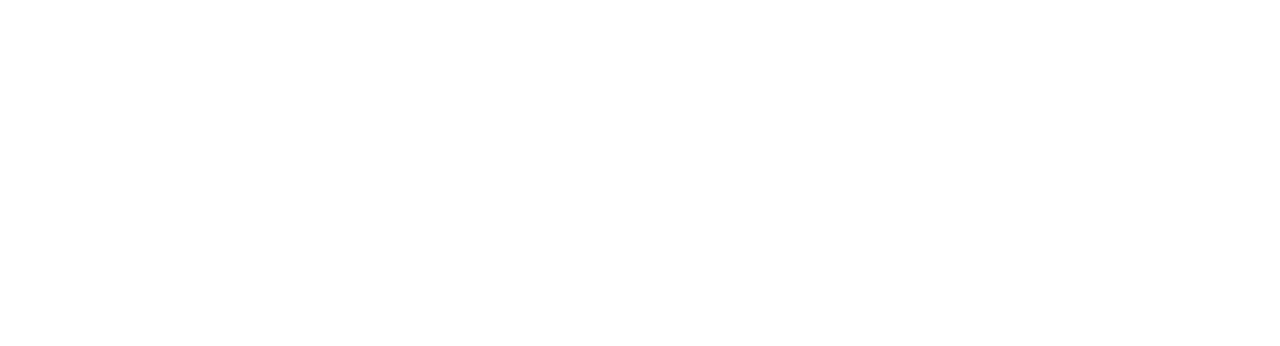
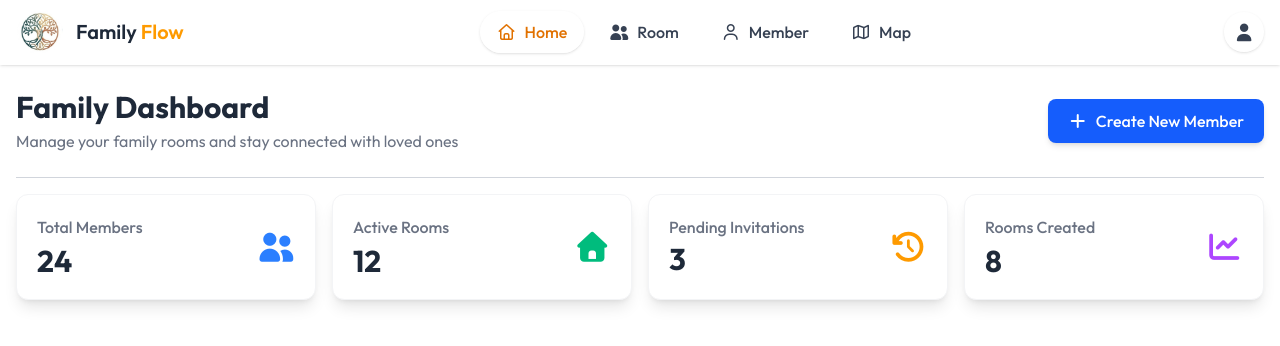
Before and after one commit to SAHIL1703/FamilyFlow-Client, a React (Vite) app: page /app-dashboard in a window 1280 px wide. Before the commit this address had no page. Shown: the top 346 px of the page. Built offline with nearby package versions, Linux system fonts and the light colour scheme.

Commit message:
Added the Dashboard half Functionality

```diff
--- a/src/App.jsx
+++ b/src/App.jsx
@@ -1,6 +1,8 @@
 import React from "react";
 import { Route, Routes } from "react-router-dom";
 import LandingPage from "./Pages/LandingPage";
+import DashboardPage from "./Pages/DashboardPage";
+import RoomPage from "./Pages/RoomPage";
 
 //This is For Auth checking
 // simple auth check (replace with your auth logic/context)
@@ -16,6 +18,8 @@
     <>
       <Routes>
         <Route path="/" element={<LandingPage />} />
+        <Route path="/app-dashboard" element={<DashboardPage />} />
+        <Route path="app-room" element={<RoomPage />}/>
       </Routes>
     </>
   );
--- a/src/Pages/DashboardPage.jsx
+++ b/src/Pages/DashboardPage.jsx
@@ -1,9 +1,12 @@
 import React from 'react'
+import Navbar from '../components/NavbarComponent/Navbar'
+import CreateMember from '../components/DashboardPageComponent/CreateMember'
 
 const DashboardPage = () => {
   return (
     <div>
-
+        <Navbar />
+        <CreateMember />
     </div>
   )
 }
--- /dev/null
+++ b/src/Pages/RoomPage.jsx
@@ -0,0 +1,13 @@
+import React from 'react'
+import Navbar from '../components/NavbarComponent/Navbar'
+
+const RoomPage = () => {
+  return (
+    <div>
+        <Navbar />
+        <p>This is the Room Page</p>
+    </div>
+  )
+}
+
+export default RoomPage
--- /dev/null
+++ b/src/components/DashboardPageComponent/CreateMember.jsx
@@ -0,0 +1,82 @@
+import React from "react";
+import { useNavigate } from "react-router-dom";
+
+const CreateMember = () => {
+  const navigate = useNavigate();
+
+  return (
+    <div>
+      {/* Family Info And Create Member */}
+      <div className="my-4 max-w-7xl mx-auto flex flex-col sm:flex-row sm:items-center sm:justify-between px-4 gap-4">
+        <div className="flex flex-col py-2">
+          <h1 className="text-3xl font-bold text-gray-800">Family Dashboard</h1>
+          <p className="text-gray-500 mt-1">
+            Manage your family rooms and stay connected with loved ones
+          </p>
+        </div>
+        <button
+          onClick={() => navigate("/app-room")}
+          className="whitespace-nowrap flex items-center justify-center gap-2 px-5 py-2.5 bg-blue-600 hover:bg-blue-700 text-white font-medium rounded-lg shadow-md hover:shadow-lg transition-all duration-300 active:scale-95"
+        >
+          <i className="fa-solid fa-plus"></i>
+          <span>Create New Member</span>
+        </button>
+      </div>
+
+      <div className="max-w-7xl mx-auto px-4">
+         <hr className="border-t border-gray-300 my-4" />
+      </div>
+
+      {/* Statistics Cards */}
+      <div className="grid grid-cols-1 sm:grid-cols-2 md:grid-cols-4 max-w-7xl mx-auto gap-4 px-4 my-4">
+
+        {/* Total Members */}
+        <div className="flex justify-between p-5 bg-white shadow-lg rounded-xl border border-gray-100 hover:shadow-xl transition-shadow duration-300">
+          <div className="flex flex-col justify-center">
+            <p className="text-gray-500 font-medium">Total Members</p>
+            <p className="text-3xl font-bold text-gray-800 mt-1">24</p>
+          </div>
+          <div className="flex items-center justify-center">
+            <i className="text-blue-500 text-3xl fa-solid fa-user-group"></i>
+          </div>
+        </div>
+
+        {/* Active Rooms */}
+        <div className="flex justify-between p-5 bg-white shadow-lg rounded-xl border border-gray-100 hover:shadow-xl transition-shadow duration-300">
+          <div className="flex flex-col justify-center">
+            <p className="text-gray-500 font-medium">Active Rooms</p>
+            <p className="text-3xl font-bold text-gray-800 mt-1">12</p>
+          </div>
+          <div className="flex items-center justify-center">
+            <i className="text-emerald-500 text-3xl fa-solid fa-house"></i>
+          </div>
+        </div>
+
+        {/* Pending Invitations */}
+        <div className="flex justify-between p-5 bg-white shadow-lg rounded-xl border border-gray-100 hover:shadow-xl transition-shadow duration-300">
+          <div className="flex flex-col justify-center">
+            <p className="text-gray-500 font-medium leading-tight">Pending Invitations</p>
+            <p className="text-3xl font-bold text-gray-800 mt-1">3</p>
+          </div>
+          <div className="flex items-center justify-center">
+            <i className="text-amber-500 text-3xl fa-solid fa-clock-rotate-left"></i>
+          </div>
+        </div>
+
+        {/* Rooms Created */}
+        <div className="flex justify-between p-5 bg-white shadow-lg rounded-xl border border-gray-100 hover:shadow-xl transition-shadow duration-300">
+          <div className="flex flex-col justify-center">
+            <p className="text-gray-500 font-medium">Rooms Created</p>
+            <p className="text-3xl font-bold text-gray-800 mt-1">8</p>
+          </div>
+          <div className="flex items-center justify-center">
+            <i className="text-purple-500 text-3xl fa-solid fa-chart-line"></i>
+          </div>
+        </div>
+
+      </div>
+    </div>
+  );
+};
+
+export default CreateMember;
--- /dev/null
+++ b/src/components/NavbarComponent/Navbar.jsx
@@ -0,0 +1,130 @@
+import React, { useState } from "react";
+import { Link, useLocation } from "react-router-dom";
+
+const Navbar = () => {
+  const location = useLocation();
+  const [isMobileMenuOpen, setIsMobileMenuOpen] = useState(false);
+
+  const navItems = [
+    { name: "Home", path: "/app-dashboard", className: "fa-regular fa-house" },
+    { name: "Room", path: "/app-room", className: "fa-solid fa-user-group" },
+    { name: "Member", path: "/member", className: "fa-regular fa-user" },
+    { name: "Map", path: "/map", className: "fa-regular fa-map" },
+  ];
+
+  return (
+    <nav className="sticky top-0 z-50 w-full backdrop-blur-md bg-white/30 border-b border-white/20 shadow-sm transition-all duration-300">
+      {/* Main Container */}
+      <div className="flex justify-between items-center px-4 py-2 max-w-7xl mx-auto">
+        {/* 1. LEFT: Logo */}
+        <div className="inline-flex items-center gap-2 sm:gap-3">
+          <img
+            className="w-10 h-10 sm:h-12 sm:w-12 rounded-full object-cover border border-white/50"
+            src="./familyflow_logo_tree.jpg"
+            alt="Logo"
+          />
+          <h1 className="text-lg sm:text-xl font-semibold text-gray-800">
+            Family <span className="text-amber-500">Flow</span>
+          </h1>
+        </div>
+
+        {/* 2. CENTER: Desktop Navbar Links (Hidden on Mobile) */}
+        <div className="hidden md:flex">
+          <ul className="flex items-center gap-2">
+            {navItems.map((item) => {
+              const isActive = location.pathname === item.path;
+              return (
+                <li key={item.name}>
+                  <Link
+                    to={item.path}
+                    className={`
+                      px-4 py-2 rounded-full flex items-center gap-2 font-medium transition-all duration-300
+                      ${
+                        isActive
+                          ? "bg-white/60 text-amber-600 shadow-sm border border-white/40"
+                          : "text-gray-700 hover:bg-white/30 hover:text-amber-600 border border-transparent"
+                      }
+                    `}
+                  >
+                    <i className={`${item.className}`}></i>
+                    {item.name}
+                  </Link>
+                </li>
+              );
+            })}
+          </ul>
+        </div>
+
+        {/* 3. RIGHT: User Profile & Mobile Toggle */}
+        <div className="flex items-center gap-3">
+          {/* Desktop User Button (Hidden on Mobile) */}
+          <button className="hidden md:flex w-10 h-10 rounded-full bg-white/30 border border-white/40 shadow-sm items-center justify-center text-gray-700 hover:bg-white/80 hover:text-amber-600 transition-all duration-300">
+            <i className="fa-solid fa-user text-lg"></i>
+          </button>
+
+          {/* Mobile Menu Toggle Button */}
+          <button
+            className="md:hidden text-gray-700 hover:text-amber-600 focus:outline-none transition-colors"
+            onClick={() => setIsMobileMenuOpen(!isMobileMenuOpen)}
+          >
+            {/* Switch icon based on open state (Bars vs X) */}
+            <i
+              className={`fa-solid ${
+                isMobileMenuOpen ? "fa-xmark" : "fa-bars"
+              } text-2xl`}
+            ></i>
+          </button>
+        </div>
+      </div>
+
+      {/* 4. MOBILE MENU DROPDOWN (Rendered conditionally) */}
+      {isMobileMenuOpen && (
+        <div className="md:hidden border-t-amber-100 bg-white absolute top-full left-0 w-full shadow-sm flex flex-col animate-in fade-in slide-in-from-top-5 duration-200">
+          {/* ^ CHANGED: bg-white/40 -> bg-white/95. This makes it solid enough to hide text behind it. */}
+
+          <ul className="flex flex-col p-4 gap-2">
+            {/* Mobile Links */}
+            {navItems.map((item) => {
+              const isActive = location.pathname === item.path;
+              return (
+                <li key={item.name}>
+                  <Link
+                    to={item.path}
+                    onClick={() => setIsMobileMenuOpen(false)} // Close menu on click
+                    className={`
+                                    px-4 py-3 rounded-xl flex items-center gap-3 font-medium transition-all
+                                    ${
+                                      isActive
+                                        ? "bg-amber-50 text-amber-600 shadow-sm" // Slightly solid bg for active item
+                                        : "text-gray-800 hover:bg-gray-50 hover:text-amber-600"
+                                    }
+                                `}
+                  >
+                    <i
+                      className={`${item.className} text-xl w-6 text-center`}
+                    ></i>
+                    {item.name}
+                  </Link>
+                </li>
+              );
+            })}
+
+            {/* Mobile User Profile Link */}
+            <li className="mt-2 pt-2 border-t border-gray-100">
+              <Link
+                to="/profile"
+                onClick={() => setIsMobileMenuOpen(false)}
+                className="px-4 py-3 rounded-xl flex items-center gap-3 font-medium text-gray-800 hover:bg-gray-50 hover:text-amber-600 transition-all"
+              >
+                <i className="fa-solid fa-user text-xl w-6 text-center"></i>
+                My Profile
+              </Link>
+            </li>
+          </ul>
+        </div>
+      )}
+    </nav>
+  );
+};
+
+export default Navbar;
```
